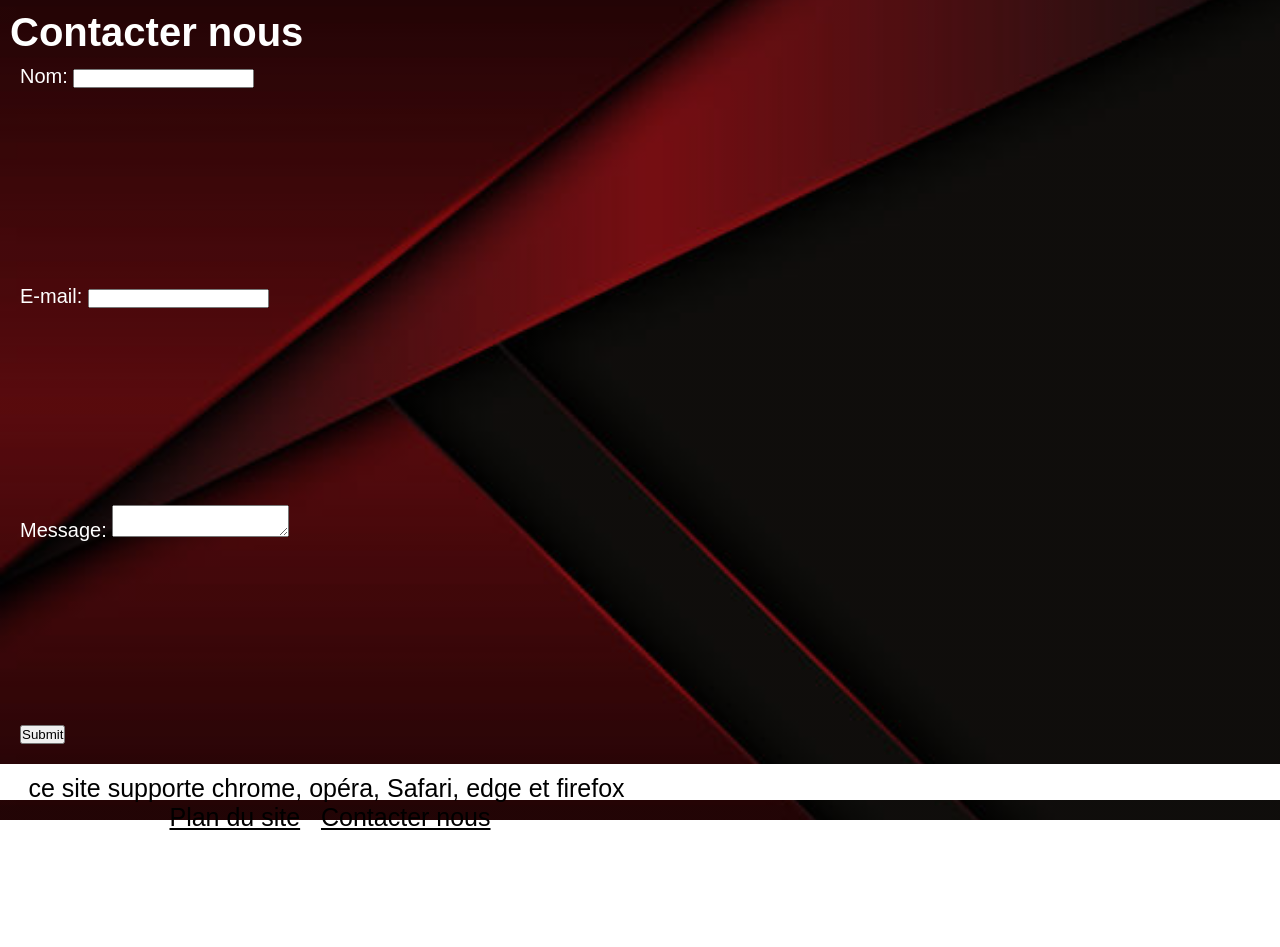
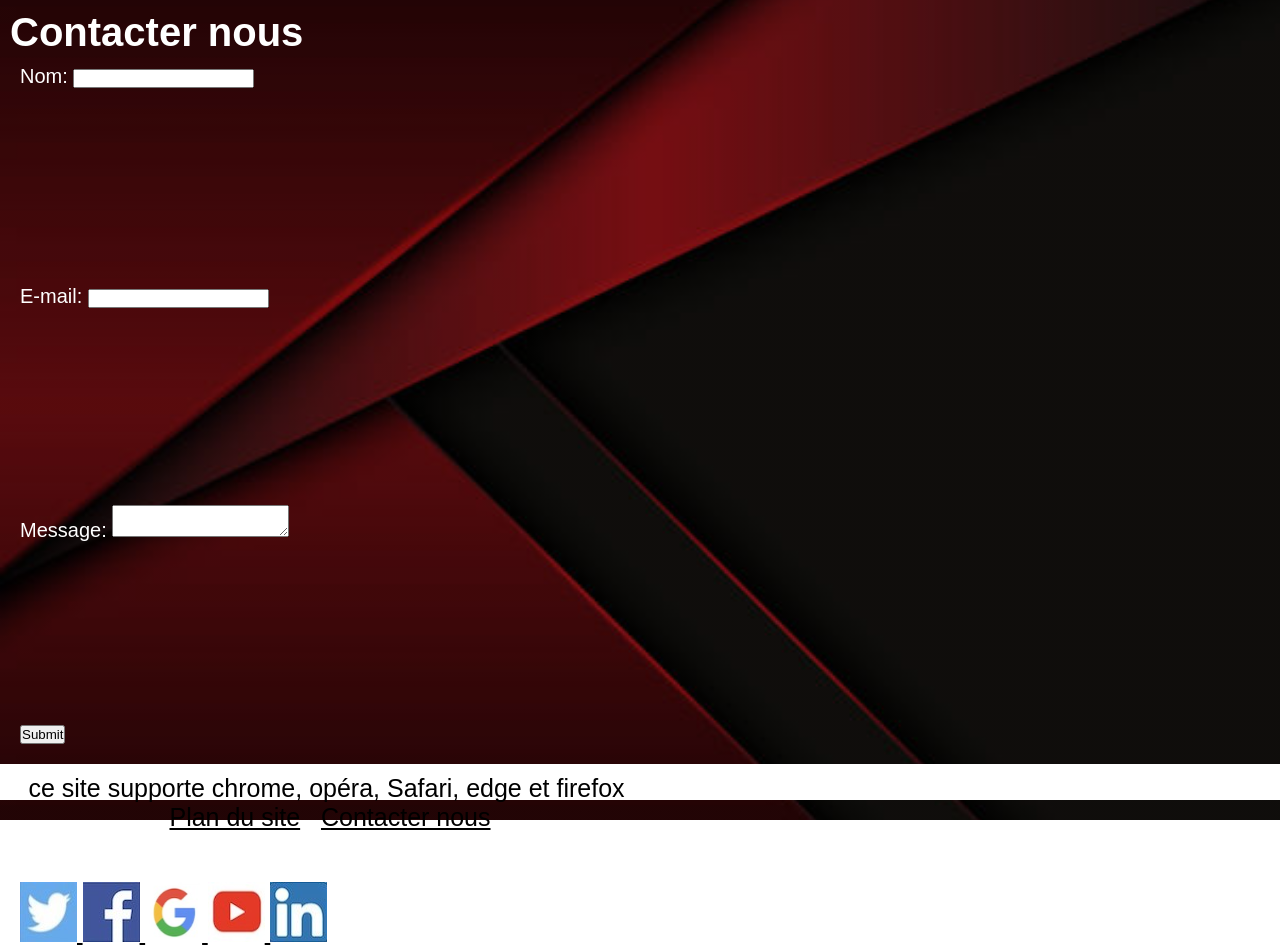
Before and after one commit to andwel01/FireKicks_i2111, a plain HTML site: page contact.html in a window 1280 px wide. Shown: the top 947 px of the page. Drawn offline with Linux system fonts and the light colour scheme.

Commit message:
contact.html

```diff
--- a/contact.html
+++ b/contact.html
@@ -25,7 +25,29 @@
       </div>
       <div class="form-group">
         <button type="submit">Submit</button>
-        <br>
+            <body>
+            <br>
+            <br>
+            <br>
+            <br>
+            <br>
+            <br>
+            <br>
+            <a href="https://twitter.com">
+              <img src="twitter.jpg" alt="social">
+            </a>
+            <a href="https://facebook.com">
+              <img src="fb.jpg" alt="social">
+            </a>
+            <a href="https://Gmail.com">
+              <img src="google.png" alt="social">
+            </a>
+            <a href="https://YouTube.com">
+              <img src="yt.png" alt="social">
+            </a>
+            <a href="https://Linkedin.com">
+              <img src="linkd.png" alt="social">
+            </a>
          <head>
                 <style>
                   a {
```
